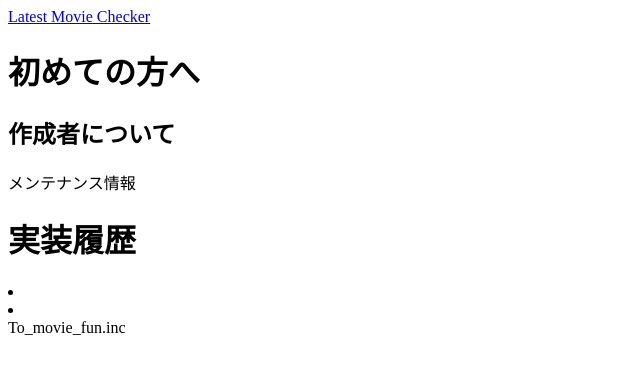
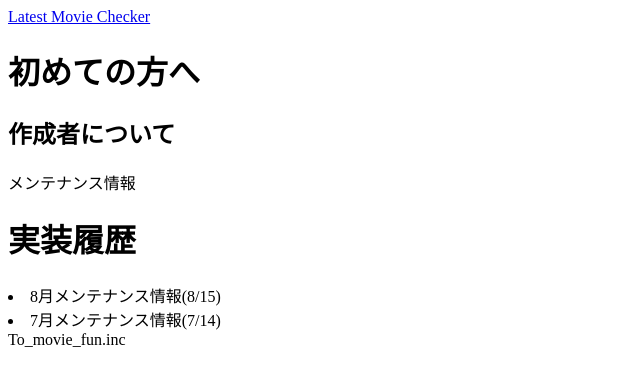
Before and after one commit to jungle379/Latest_movie_checker, a Next.js app: page /maintainance in a window 1280 px wide. Shown: the top 386 px of the page, without its empty margins (0-640 px from the left). Built offline with nearby package versions, Linux system fonts and the light colour scheme.

Commit message:
🔥 mapの体裁を整える

```diff
--- a/src/pages/maintainance.jsx
+++ b/src/pages/maintainance.jsx
@@ -7,10 +7,12 @@ import { Header } from '../components/header'
 const ITEMS = [
   {
     href: "/",
-    title: ""
+    title: "8月メンテナンス情報",
+    day: "(8/15)"
   }, {
     href: "/",
-    title: ""
+    title: "7月メンテナンス情報",
+    day: "(7/14)"
   }
 ];
 
@@ -22,13 +24,13 @@ const Maintain = () => {
     </Head>
     <div className="h-screen sm:bg-green-100">
       <Header />
-      <div className="">メンテナンス情報</div>
-      <h1 className="">実装履歴</h1>
+      <div className="text-4xl">メンテナンス情報</div>
+      <h1 className="text-2xl">実装履歴</h1>
 
       {ITEMS.map(item => {
         return (
-          <div><Link href={item.href}>
-            <li>{item.title}</li>
+          <div className="text-2xl"><Link href={item.href}>
+            <li>{item.title}{item.day}</li>
           </Link></div>
         )
       })}
```
